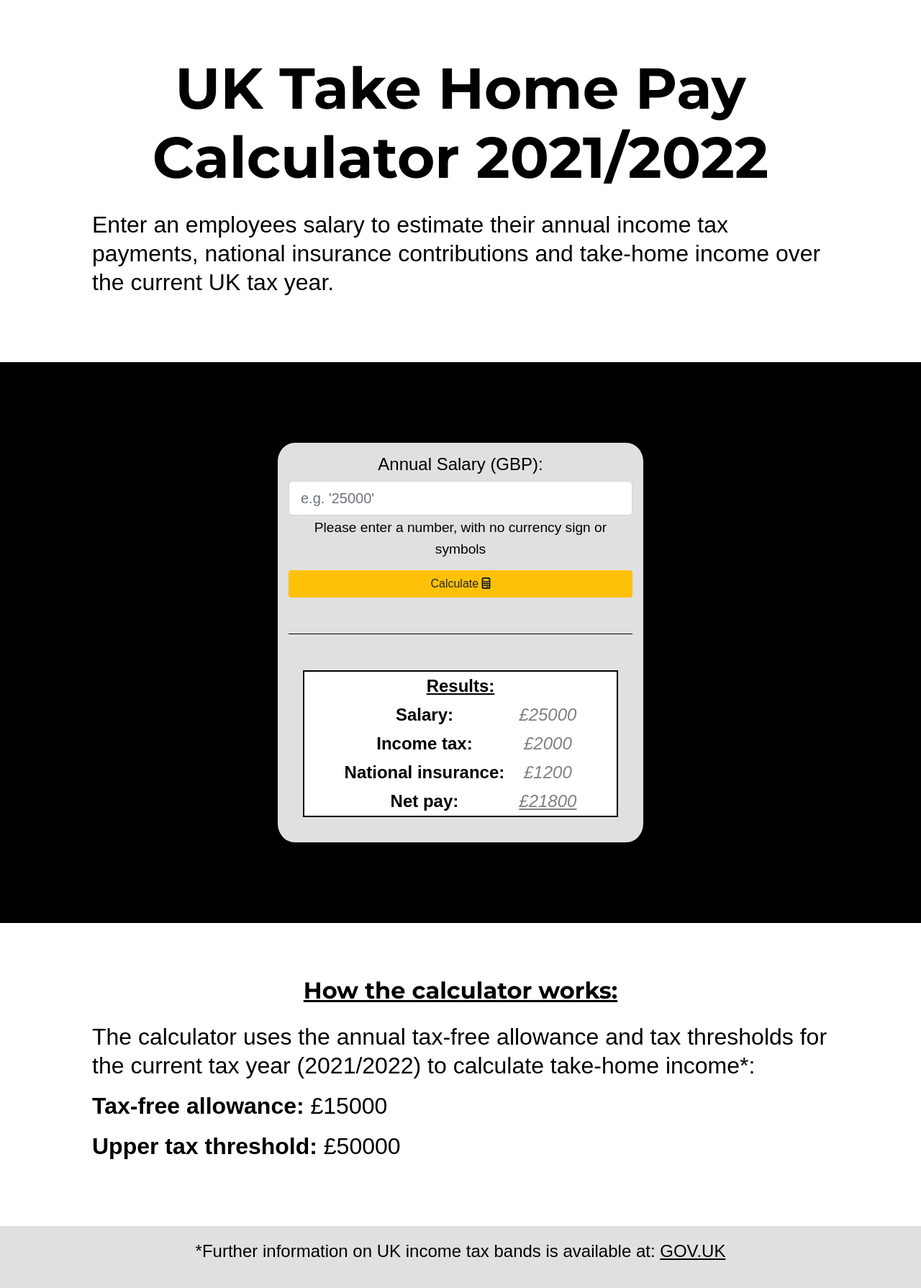
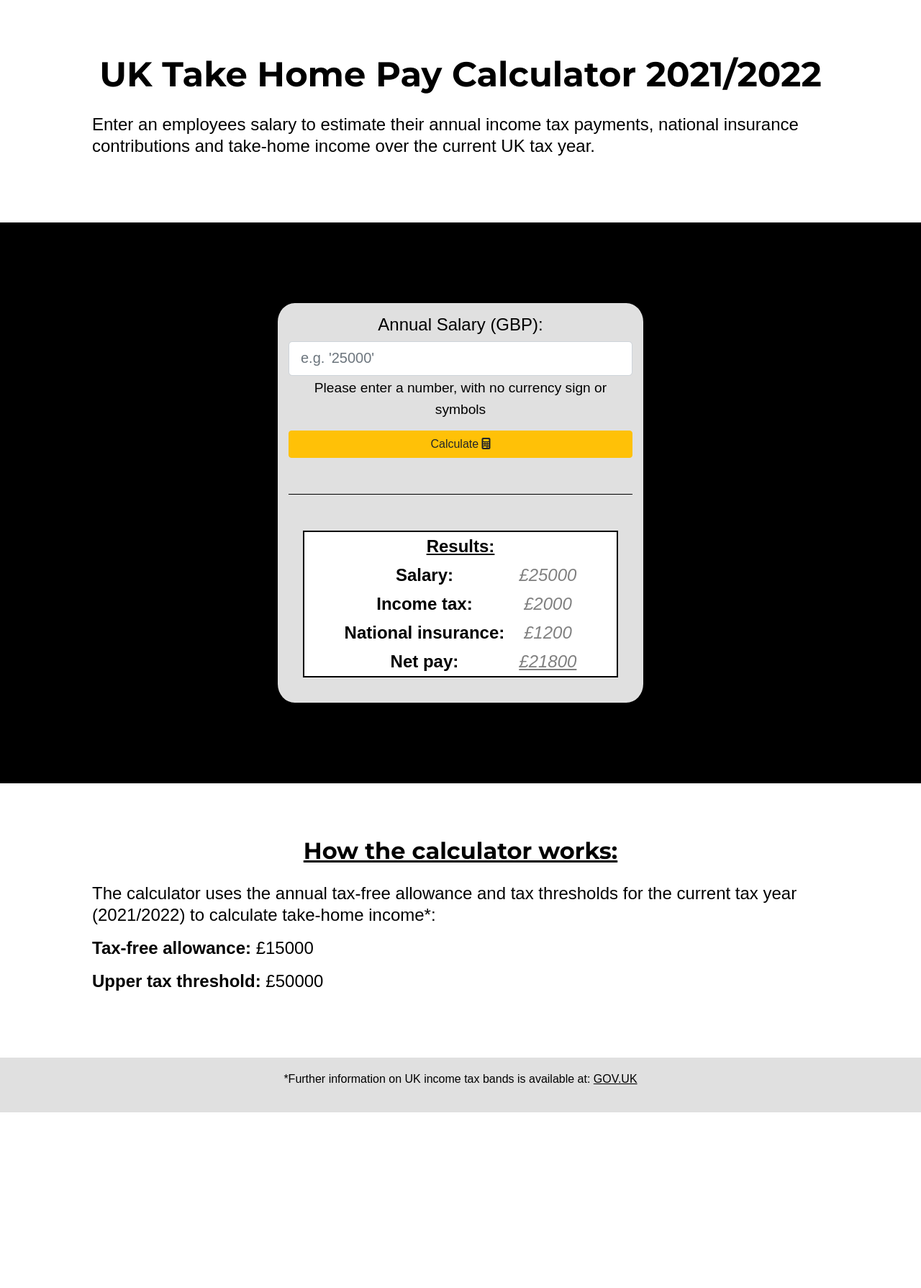
Before and after one commit to AG-25/net-pay-calculator-web-app, a Flask app: page / in a window 1280 px wide. Shown: the whole page at 72% size. After the commit the page ends 1545 px from the top, so only its background shows below. Run offline with Flask 2, Linux system fonts and the light colour scheme; some libraries are stand-ins or nearby versions.

Commit message:
Style: adjust css to reduce font sizes

```diff
--- a/static/css/styles.css
+++ b/static/css/styles.css
@@ -13,7 +13,7 @@ h1, h2 {
 }
 
 h1 {
-    font-size: 5rem;
+    font-size: 3rem;
 }
 
 small {
@@ -51,7 +51,7 @@ small {
 .white-section {
     background-color: #fff;
     padding: 75px 10%;
-    font-size: 2rem;
+    font-size: 1.5rem;
 }
 
 .dark-section {
@@ -63,7 +63,7 @@ small {
 footer {
     padding: 20px;
     background-color: #e0e0e0;
-    font-size: 1.5rem;
+    font-size: 1rem;
 }
 
 /***** Text Decoration *****/
```
